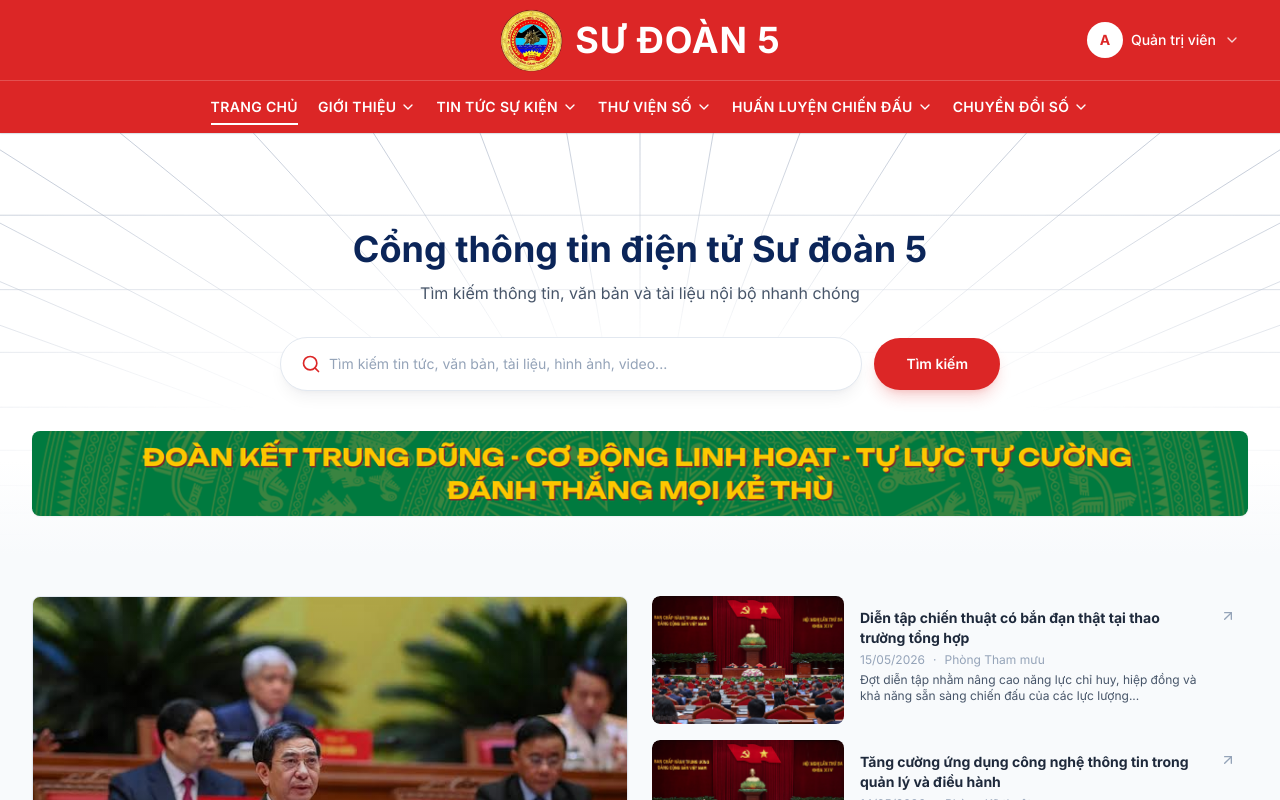
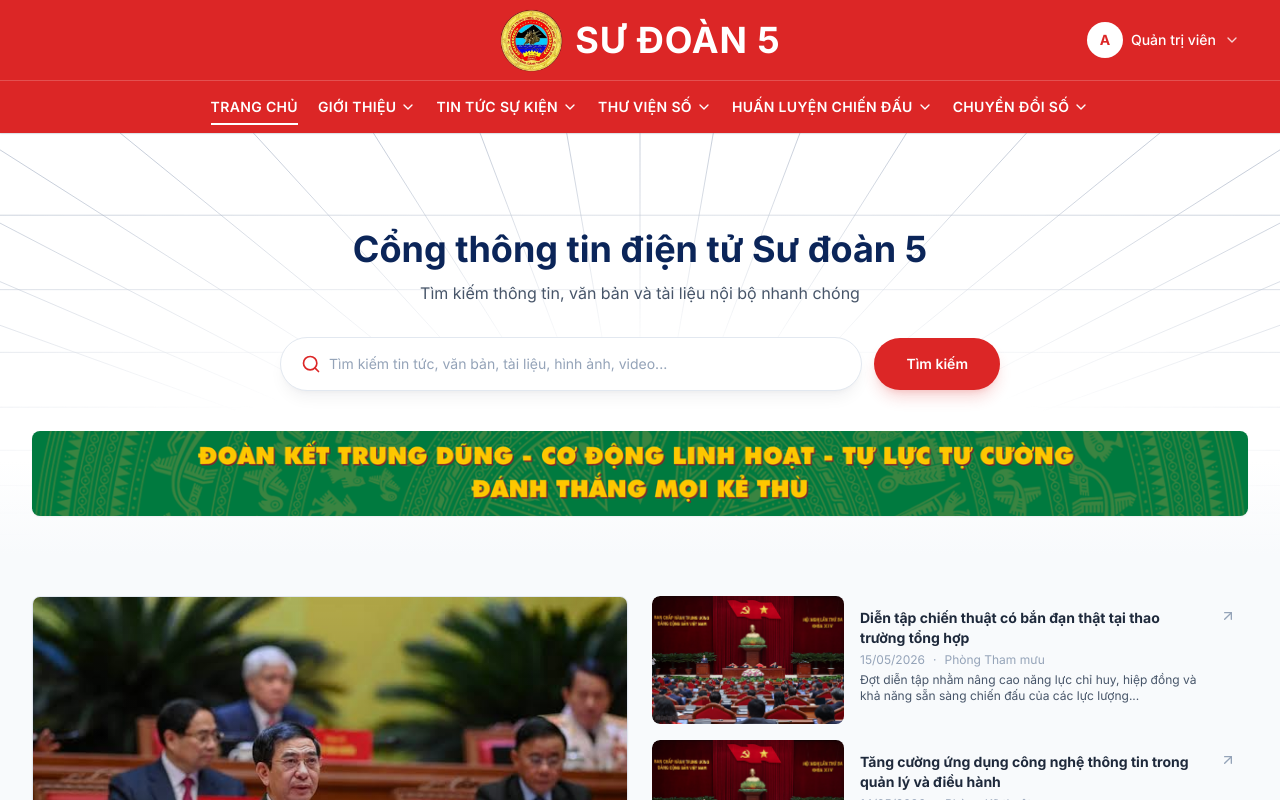
Before and after one commit to helloworld2346/news-cms, a React (Vite) app in the folder frontend/: page / in a window 1280 px wide. Shown: the top 800 px of the page. Built offline with nearby package versions, Linux system fonts and the light colour scheme.

Commit message:
Refactor code structure for improved readability and maintainability

```diff
--- a/frontend/src/features/home/components/HeroSection.tsx
+++ b/frontend/src/features/home/components/HeroSection.tsx
@@ -1,5 +1,5 @@
 import SearchBar from "./SearchBar";
-import subHero from "@/assets/images/subherro.png";
+import subBanner from "@/assets/images/subbanner.png";
 
 export default function HeroSection() {
   return (
@@ -30,7 +30,7 @@ export default function HeroSection() {
       {/* Ảnh subhero (rộng bằng FeaturedNews) */}
       <div className="relative z-10 mx-auto max-w-screen-2xl px-6 pb-10 md:px-8">
         <img
-          src={subHero}
+          src={subBanner}
           alt="Sư đoàn 5"
           className="w-full rounded-lg object-cover shadow-sm"
         />
```
Also changed, not shown: frontend/src/assets/images/subbanner.png (added), frontend/src/assets/images/subherro.png (deleted).
